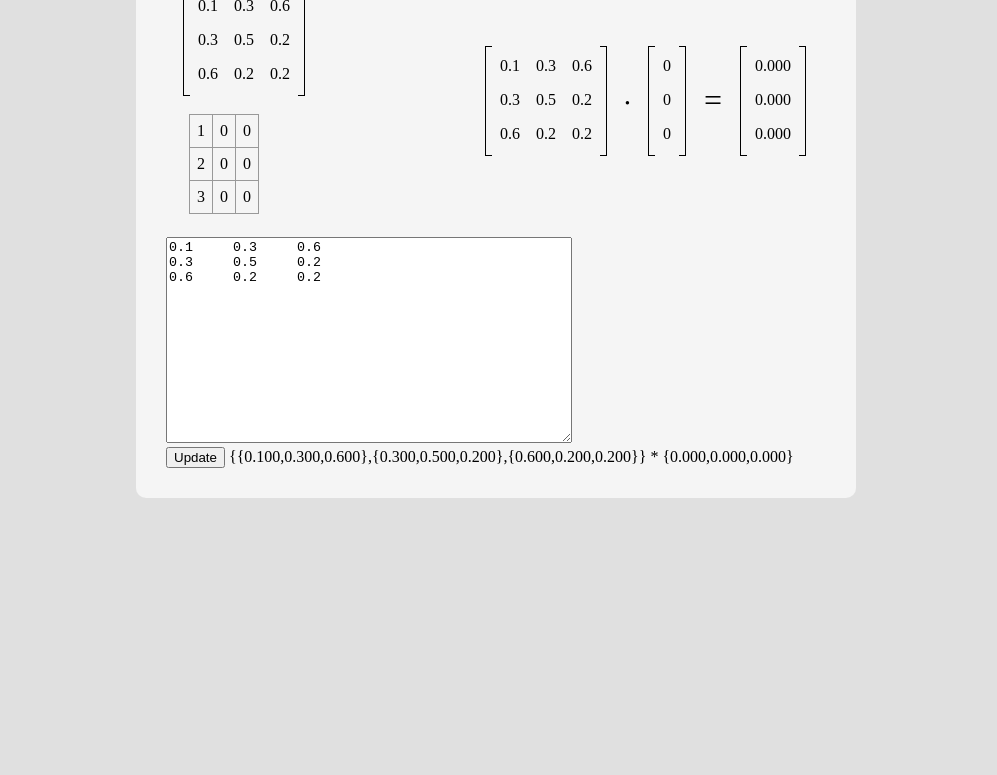
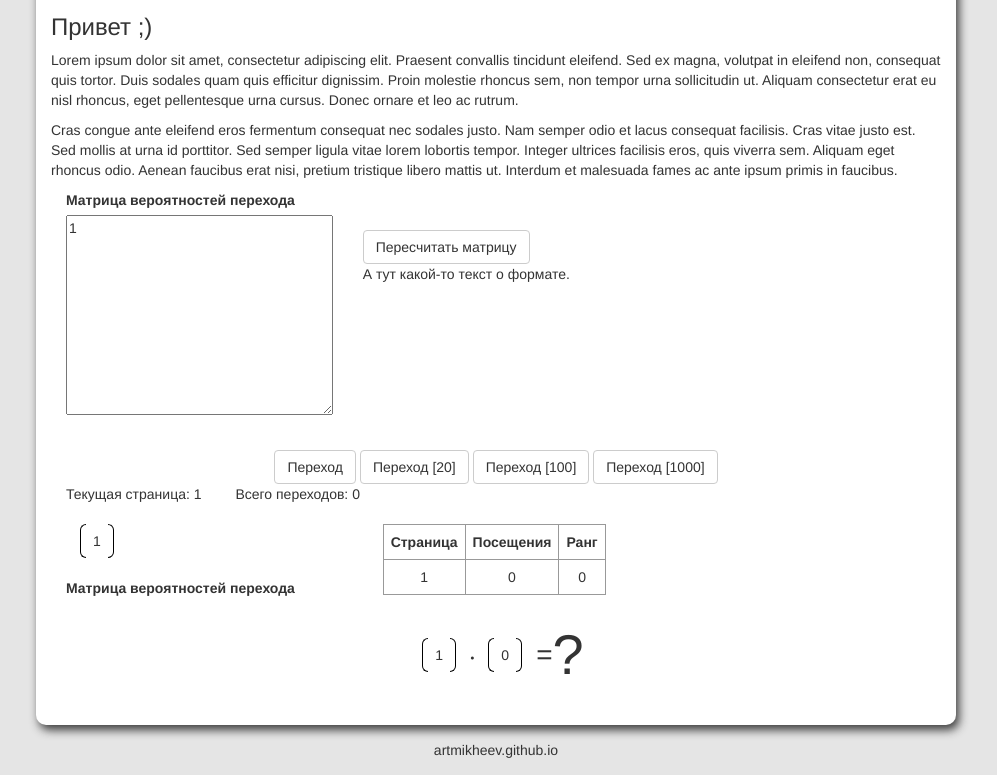
Before and after one commit to artmikheev/artmikheev.github.io, a plain HTML site: page linalg/index.html in a window 1280 px wide. Shown: the part 106-881 px from the top of the page, without its empty margins (144-1141 px from the left). Before the commit the page ends 800 px from the top, so only its background shows below. Drawn offline with nearby package versions, Linux system fonts and the light colour scheme.

Commit message:
bootstrap

```diff
--- a/linalg/css/main.css
+++ b/linalg/css/main.css
@@ -1,13 +1,19 @@
 body {
-    width: 720px;
-    margin: 0px auto;
-    background: #e0e0e0;
+    background: #e5e5e5;
 }
 
 .container {
+    width: 920px;
     padding: 30px;
-    background: #f5f5f5;
+    background: #fff;
     border-radius: 0 0 10px 10px;
+    box-shadow:         3px 5px 10px 0px rgba(50, 50, 50, 0.94);
+    margin-bottom: 15px;
+}
+
+.footer {
+    text-align: center;
+    margin-bottom: 15px;
 }
 
 .matrix {
@@ -23,6 +29,7 @@ body {
     border-right: 0px;
     width: 6px;
     height: 100%;
+    border-radius: 20px 0px 0px 20px;
 }
 .matrix:after {
     content: "";
@@ -33,6 +40,7 @@ body {
     border-left: 0px;
     width: 6px;
     height: 100%;
+    border-radius: 0px 20px 20px 0px;
 }
 
 .matrix tr td {
@@ -40,7 +48,7 @@ body {
     text-align: center;
 }
 
-.vecttable, .vecttable tr, .vecttable tr td {
+.vecttable, .vecttable tr, .vecttable tr td, .vecttable tr th {
     border: 1px solid #999;
     border-collapse: collapse;
 }
@@ -51,6 +59,11 @@ body {
 }
 
 .vecttable tr td {
+    padding: 7px;
+    text-align: center;
+}
+
+.vecttable tr th {
     padding: 7px;
     text-align: center;
 }
@@ -76,6 +89,41 @@ td.right {
 }
 
 textarea.editmatrix {
-    width: 400px;
+    width: 100%;
     height: 200px;
 }
+
+
+
+div.matrixInput .left {
+    float: left;
+    width: 40%;
+    margin: 10px;
+}
+
+div.matrixInput .right {
+    float: right;
+    width: 50%;
+    margin: 10px;
+}
+
+div.clear {
+    clear: both;
+}
+
+div.buttons {
+    margin-top: 30px;
+    text-align: center;
+}
+
+#rereadDiv {
+    padding-top: 40px;
+}
+
+div#multiplication {
+    text-align: center;
+}
+
+div#multiplication > table {
+    margin: 0 auto;
+}
--- a/linalg/index.html
+++ b/linalg/index.html
@@ -4,40 +4,76 @@
     <meta charset="UTF-8">
     <script src="js/jquery-1.11.1.min.js"></script>
     <script src="js/knockout-3.2.0.js"></script>
+    <script src="http://maxcdn.bootstrapcdn.com/bootstrap/3.3.4/js/bootstrap.min.js"></script>
     <script src="js/main.js"></script>
+    <link href="http://maxcdn.bootstrapcdn.com/bootstrap/3.3.4/css/bootstrap.min.css" rel="stylesheet">
     <link rel="stylesheet" href="css/main.css" />
     <title>Matrix</title>
 </head>
 <body>
     <div class="container">
+
+        <h1>Линейная алгебра</h1>
+        <div class="row intro">
+            <h3>Привет ;)</h3>
+            <p>Lorem ipsum dolor sit amet, consectetur adipiscing elit. Praesent convallis tincidunt eleifend. Sed ex magna, volutpat in eleifend non, consequat quis tortor. Duis sodales quam quis efficitur dignissim. Proin molestie rhoncus sem, non tempor urna sollicitudin ut. Aliquam consectetur erat eu nisl rhoncus, eget pellentesque urna cursus. Donec ornare et leo ac rutrum.</p>
+            <p>Cras congue ante eleifend eros fermentum consequat nec sodales justo. Nam semper odio et lacus consequat facilisis. Cras vitae justo est. Sed mollis at urna id porttitor. Sed semper ligula vitae lorem lobortis tempor. Integer ultrices facilisis eros, quis viverra sem. Aliquam eget rhoncus odio. Aenean faucibus erat nisi, pretium tristique libero mattis ut. Interdum et malesuada fames ac ante ipsum primis in faucibus.</p>
+        </div>
+
+        <div class="row">
+            <div class="col-md-4">
+                <label>Матрица вероятностей перехода</label>
+                <textarea class="editmatrix" data-bind="value: editmatrix"></textarea>
+            </div>
+            <div class="col-md-8" id="rereadDiv">
+                <button  type="button" class="btn btn-default"  data-bind="click: readMatrix">Пересчитать матрицу</button>
+                <div>
+                    <p>А тут какой-то текст о формате.</p>
+                </div>
+                <div data-bind="if: godmode">
+                    <div data-bind="text: wolframView"></div>
+                </div>
+            </div>
+        </div>
+
+        <div class="row">
             <div class="buttons">
-            <button data-bind="click: function() {$root.next(1);}">Next</button>
-            <button data-bind="click: function() {$root.next(20);}">Next [20]</button>
-            <button data-bind="click: function() {$root.next(50);}">Next [50]</button>
-            <button data-bind="click: function() {$root.next(200);}">Next [200]</button>
-            <button data-bind="click: function() {$root.next(5000);}">Next [5000]</button>
+                <button type="button" class="btn btn-default" data-bind="click: function() {$root.next(1);}">Переход</button>
+                <button type="button" class="btn btn-default" data-bind="click: function() {$root.next(20);}">Переход [20]</button>
+                <button type="button" class="btn btn-default" data-bind="click: function() {$root.next(100);}">Переход [100]</button>
+                <button type="button" class="btn btn-default" data-bind="click: function() {$root.next(1000);}">Переход [1000]</button>
+            </div>
         </div>
         <div class="counters">
-            <span class="counter">current: <span data-bind="text: current"></span></span>
-            <span class="counter">total: <span data-bind="text: totalCount"></span></span>
+            <span class="counter">Текущая страница: <span data-bind="text: current"></span></span>
+            <span class="counter">Всего переходов: <span data-bind="text: totalCount"></span></span>
         </div>
 
-    <table width="100%">
-        <tr>
-            <td>
+        <div class="row">
+            <div class="col-md-4" id="matrix">
                 <table class="matrix" data-bind="foreach: matrix">
                     <tr data-bind="foreach: $data">
                         <td data-bind="text: $data"></td>
                     </tr>
                 </table>
-
-
-                <table class="vecttable" data-bind="foreach: occurrence">
+                <label>Матрица вероятностей перехода</label>
+            </div>
+            <div class="col-md-8">
+                <table class="vecttable">
+                    <thead>
+                        <th>Страница</th>
+                        <th>Посещения</th>
+                        <th>Ранг</th>
+                    </thead>
+                    <tbody data-bind="foreach: occurrence">
                         <tr><td data-bind="text: $index()+1"></td><td data-bind="text: occurrence"></td><td data-bind="text: distribution"></td></tr>
+                    </tbody>
                 </table>
-            </td>
-            <td class="right" align="right">
-                <table style="float: right">
+            </div>
+        </div>
+        <div class="row">
+            <div class="col-md-12" id="multiplication">
+                <table>
                     <tr>
                         <td>
                             <table class="matrix" data-bind="foreach: matrix">
@@ -56,20 +92,21 @@
                         </td>
                         <td><span class="smallsign">=</span></td>
                         <td>
+                            <div data-bind="if: godmode">
                                 <table class="matrix" data-bind="foreach: multiplicationResult">
                                     <tr>
                                         <td data-bind="text: $data"></td>
                                     </tr>
                                 </table>
+                            </div>
+                            <span data-bind="ifnot: godmode" class="sign">?</span>
                         </td>
                     </tr>
                 </table>
-            </td>
-        </tr>
-    </table>
-        <label><textarea class="editmatrix" data-bind="value: editmatrix"></textarea></label><br />
-        <button data-bind="click: readMatrix">Update</button>
-        <span data-bind="text: wolframView"></span>
             </div>
+        </div>
+            </div>
+    </div>
+    <footer class="footer"><span data-bind="click: egg1">artmikheev</span>.<span data-bind="click: egg2">github</span>.<span data-bind="click: egg3">io</span></footer>
 </body>
 </html>
--- a/linalg/js/main.js
+++ b/linalg/js/main.js
@@ -4,11 +4,7 @@
 
 
 var matrixTemplates = [
-    [
-        [0.1, 0.3, 0.6],
-        [0.3, 0.5, 0.2],
-        [0.6, 0.2, 0.2]
-    ]
+    [[1]]
 ]; // Need to update
 
 function OccurrenceModel(initialValue, total) {
@@ -31,7 +27,7 @@ var ViewModel = function() {
     self.totalCount = ko.observable(0);
     self.occurrence = ko.observableArray([]);
     self.editmatrix = ko.observable("");
-
+    self.godmode = ko.observable(false);
     self.initMatrix = function(matrix) {
         self.matrix(matrix);
         self.current(1);
@@ -153,6 +149,37 @@ var ViewModel = function() {
         return matrixView(matrix) + "   *   " + vectorView(ko.unwrap(self.resultVector));
     });
 
+    var eggstatus=ko.observable(0);
+
+    self.egg1 = function() {
+        var s = ko.unwrap(eggstatus);
+        if(s==0) eggstatus(1);
+        else {
+            if(s==2) eggstatus(3);
+            else {
+                eggstatus(0);
+            }
+        }
+
+    };
+
+    self.egg2 = function() {
+        var s = ko.unwrap(eggstatus);
+        if(s==3) {
+            self.godmode(!ko.unwrap(self.godmode));
+        }
+        eggstatus(0);
+
+    };
+
+    self.egg3 = function() {
+        var s = ko.unwrap(eggstatus);
+        if(s==1) eggstatus(2);
+        else {
+            eggstatus(0);
+        }
+    };
+
 
 
 };
```
Lines whose indentation alone changed are shown as unchanged.
